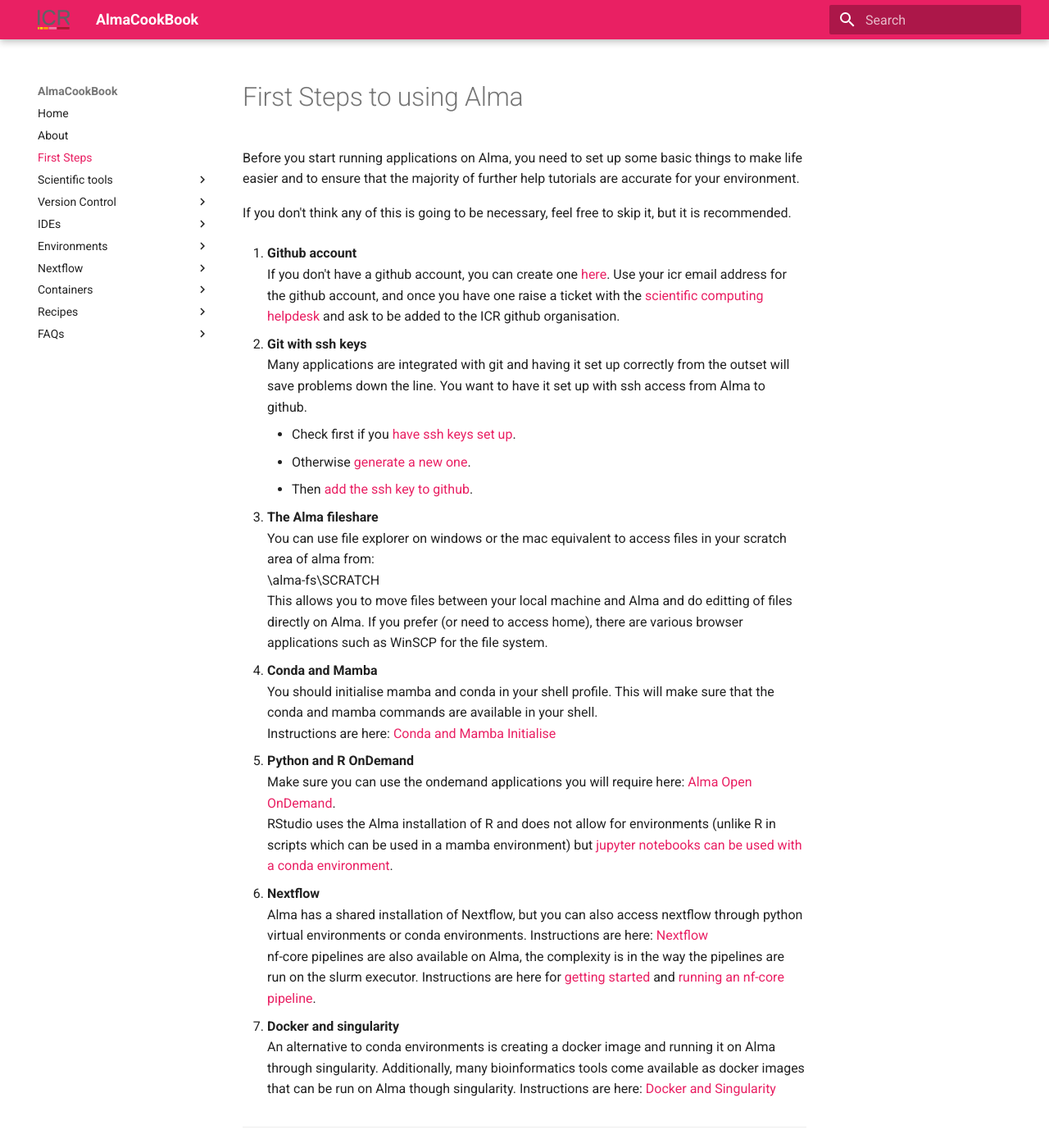
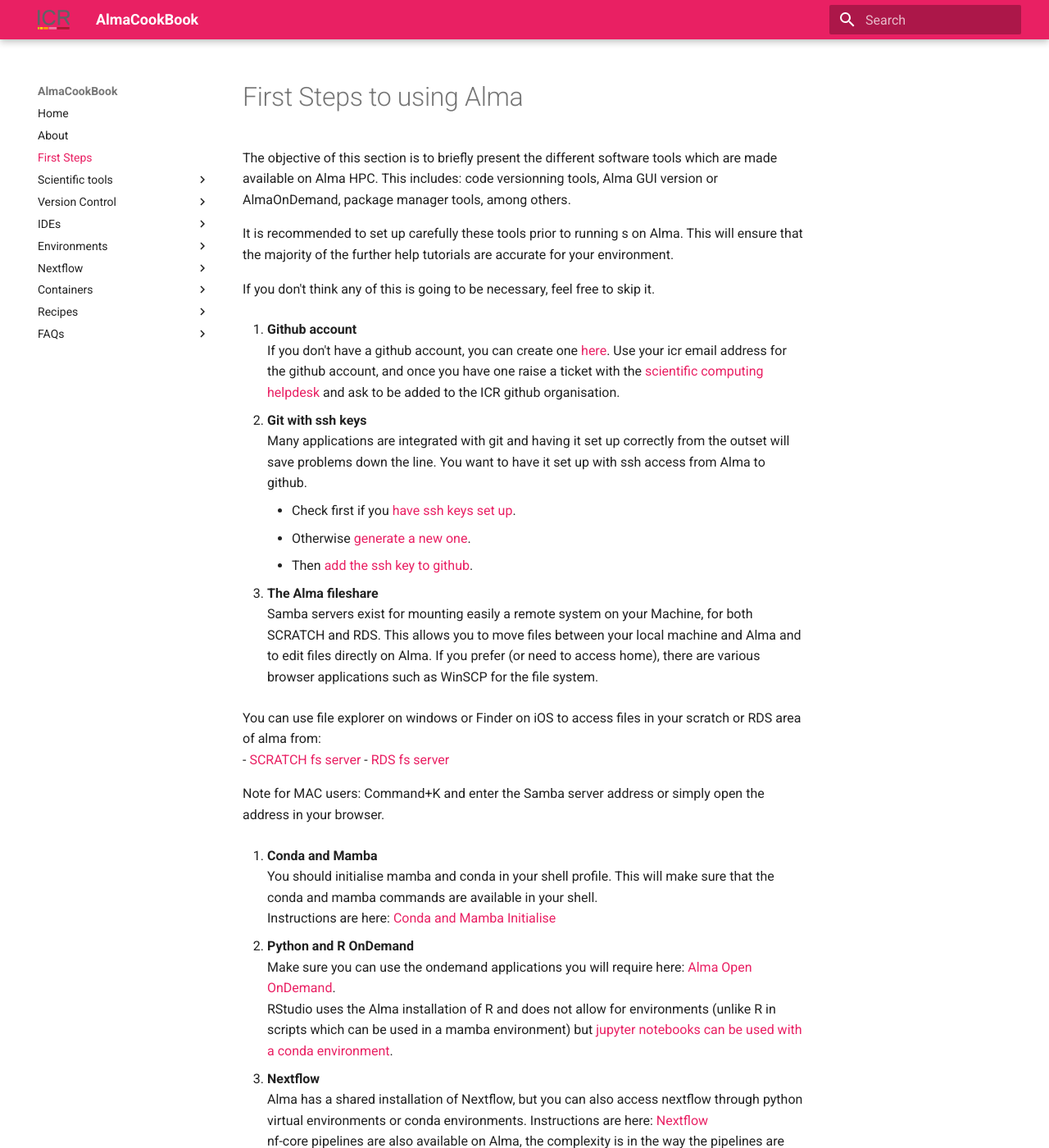
Before and after one commit to AlmaCookBook/AlmaCookBook.github.io, an MkDocs documentation site: the page built from docs/first_steps.md, in a window 1280 px wide and 1400 px high. Shown: the whole window at 82% size. Built offline with MkDocs 1.6.1 and Material for MkDocs 9.7.7, drawn with Linux system fonts in a browser that asks for light colours.

Commit message:
alma fileshare for MAC

```diff
--- a/docs/first_steps.md
+++ b/docs/first_steps.md
@@ -1,9 +1,12 @@
 # First Steps to using Alma
 
-Before you start running applications on Alma, you need to set up some basic things to make life easier
-and to ensure that the majority of further help tutorials are accurate for your environment.
+The objective of this section is to briefly present the different software tools which are made available on Alma HPC.
+This includes: code versionning tools, Alma GUI version or AlmaOnDemand, package manager tools, among others.
 
-If you don't think any of this is going to be necessary, feel free to skip it, but it is recommended.
+It is recommended to set up carefully these tools prior to running s on Alma.
+This will ensure that the majority of the further help tutorials are accurate for your environment.
+
+If you don't think any of this is going to be necessary, feel free to skip it.
 
 1. **Github account**
 If you don't have a github account, you can create one [here](https://docs.github.com/en/get-started/onboarding/getting-started-with-your-github-account).
@@ -19,9 +22,14 @@ You want to have it set up with ssh access from Alma to github.
     - Then [add the ssh key to github](https://docs.github.com/en/authentication/connecting-to-github-with-ssh/adding-a-new-ssh-key-to-your-github-account).
 
 3. **The Alma fileshare**
-You can use file explorer on windows or the mac equivalent to access files in your scratch area of alma from:
-\\alma-fs\SCRATCH
-This allows you to move files between your local machine and Alma and do editting of files directly on Alma. If you prefer (or need to access home), there are various browser applications such as WinSCP for the file system.
+Samba servers exist for mounting easily a remote system on your Machine, for both SCRATCH and RDS.
+This allows you to move files between your local machine and Alma and to edit files directly on Alma. If you prefer (or need to access home), there are various browser applications such as WinSCP for the file system.
+
+You can use file explorer on windows or Finder on iOS to access files in your scratch or RDS area of alma from:
+- [SCRATCH fs server](smb://alma-fs)
+- [RDS fs server](smb://rds.icr.ac.uk/DATA)
+
+Note for MAC users: Command+K and enter the Samba server address or simply open the address in your browser.
 
 3. **Conda and Mamba**
 You should initialise mamba and conda in your shell profile. This will make sure that the conda and mamba commands are available in your shell.
```
Also changed, not shown: docs/recipes/tensorflow-gpu.md (+1 -1 lines).
